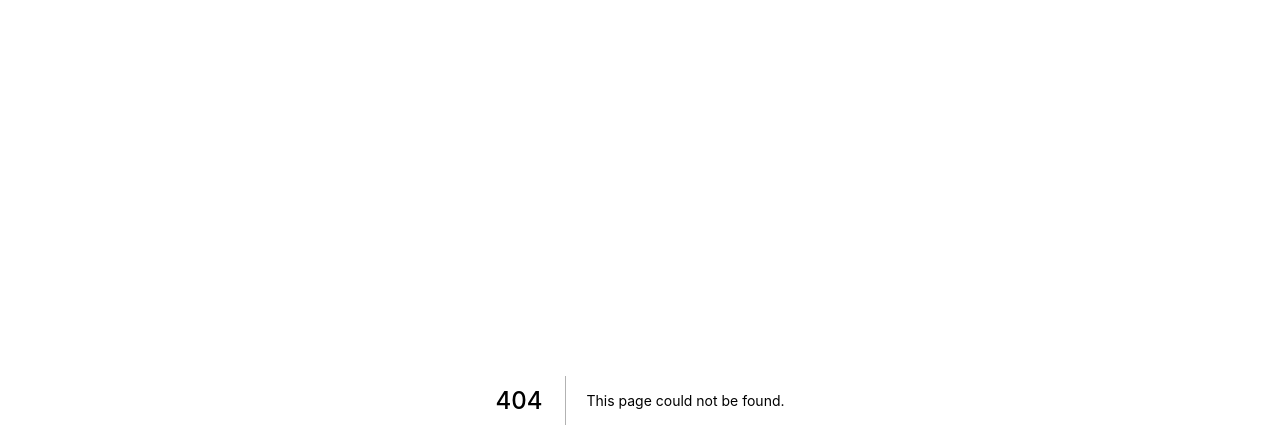
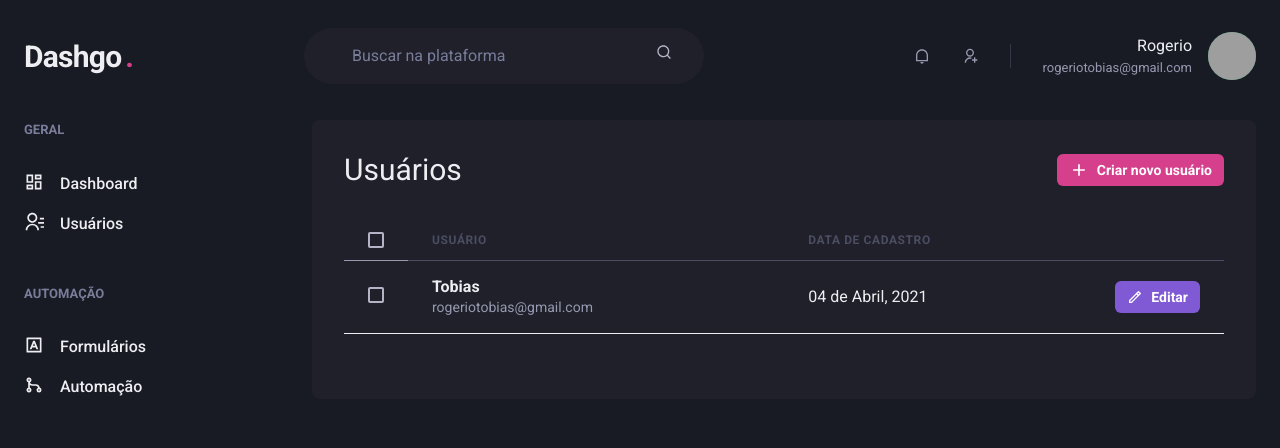
Before and after one commit to supertgo/Dashgo, a Next.js app: page /users in a window 1280 px wide. Before the commit this address had no page. Shown: the top 448 px of the page. Built offline with nearby package versions, Linux system fonts and the light colour scheme; grey boxes are pictures that could not be loaded.

Commit message:
Creting user list page

```diff
--- /dev/null
+++ b/src/pages/users/index.tsx
@@ -0,0 +1,90 @@
+import {
+  Box,
+  Flex,
+  Heading,
+  Button,
+  Icon,
+  Table,
+  Thead,
+  Tr,
+  Th,
+  Td,
+  Tbody,
+  Text,
+  Checkbox
+} from '@chakra-ui/react';
+
+import { Header } from 'components/Header';
+import Sidebar from 'components/Sidebar';
+
+import { RiAddLine, RiPencilLine } from 'react-icons/ri';
+
+export default function UserList() {
+  return (
+    <Box>
+      <Header />
+
+      <Flex w="100%" my="6" maxW={1480} mx="auto" px="6">
+        <Sidebar />
+
+        <Box flex="1" borderRadius={8} bg="gray.800" p="8">
+          <Flex mb="8" justify="space-between" align="center">
+            <Heading size="lg" fontWeight="normal">
+              Usuários
+            </Heading>
+
+            <Button
+              as="a"
+              size="sm"
+              fontSize="sm"
+              colorScheme="pink"
+              leftIcon={<Icon as={RiAddLine} fontSize="20" />}
+            >
+              Criar novo usuário
+            </Button>
+          </Flex>
+
+          <Table colorScheme="whiteAplha">
+            <Thead>
+              <Tr>
+                <Th px="6" color="gray.300" w="8">
+                  <Checkbox colorScheme="pink" />
+                </Th>
+                <Th>Usuário</Th>
+                <Th>Data de cadastro</Th>
+                <Th w="8"></Th>
+              </Tr>
+            </Thead>
+            <Tbody>
+              <Tr>
+                <Td px="6">
+                  <Checkbox colorScheme="pink" />
+                </Td>
+                <Td>
+                  <Box>
+                    <Text fontWeight="bold">Tobias</Text>
+                    <Text fontSize="sm" color="gray.300">
+                      rogeriotobias@gmail.com
+                    </Text>
+                  </Box>
+                </Td>
+                <Td>04 de Abril, 2021</Td>
+                <Td>
+                  <Button
+                    as="a"
+                    size="sm"
+                    fontSize="sm"
+                    colorScheme="purple"
+                    leftIcon={<Icon as={RiPencilLine} fontSize="16" />}
+                  >
+                    Editar
+                  </Button>
+                </Td>
+              </Tr>
+            </Tbody>
+          </Table>
+        </Box>
+      </Flex>
+    </Box>
+  );
+}
```
